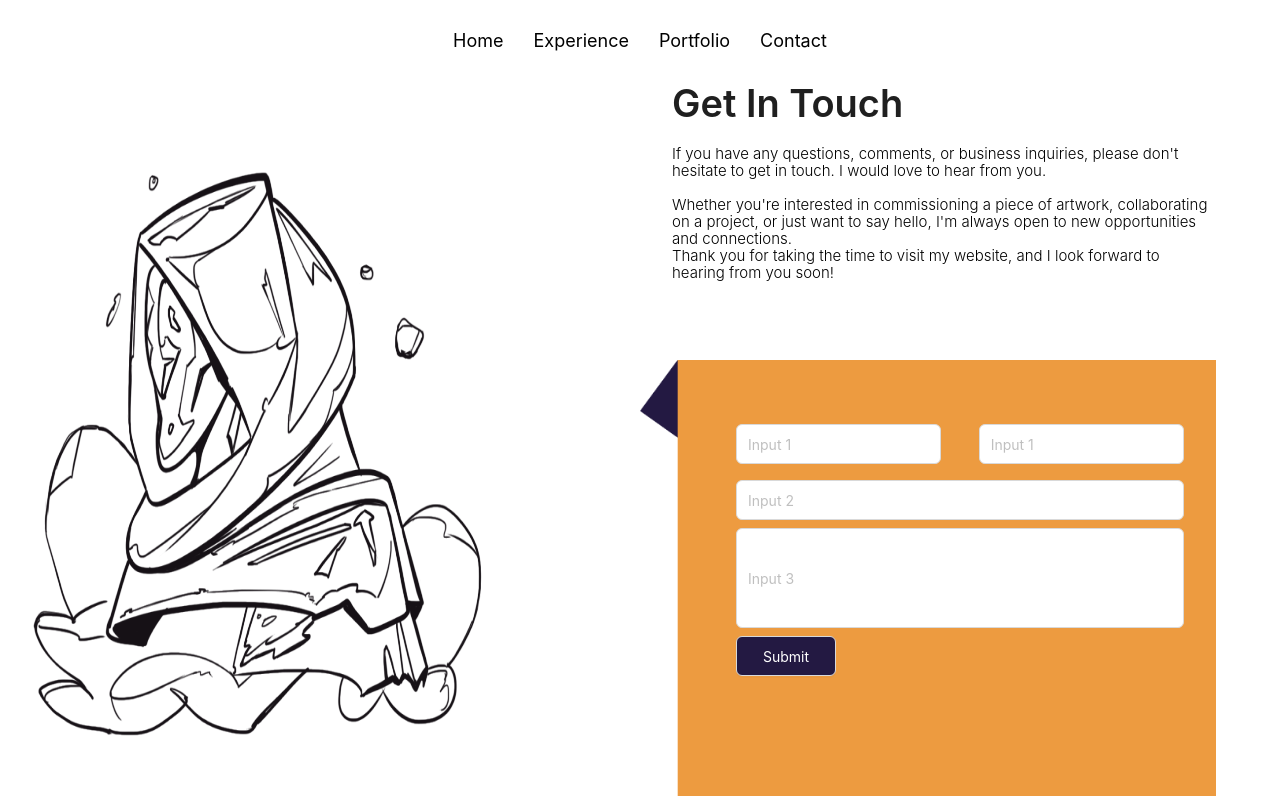
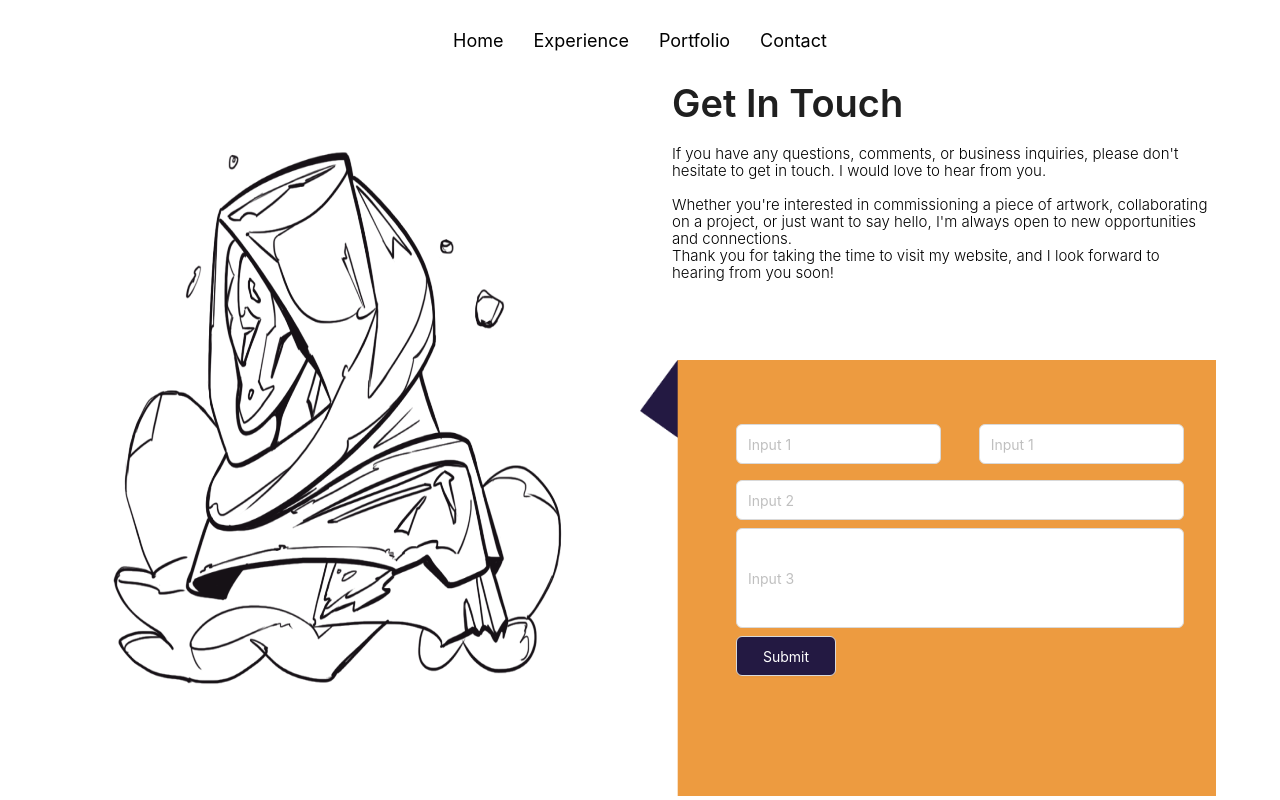
Before and after one commit to saadfarhan124/saad_hassam_web, a Next.js app: page /contact in a window 1280 px wide. Built offline with nearby package versions, Linux system fonts and the light colour scheme.

Commit message:
upadted1

```diff
--- a/src/styles/Contact.module.css
+++ b/src/styles/Contact.module.css
@@ -1,10 +1,10 @@
 
 .container1 {
-    height: 90vh;
+    height: 85vh;
     background-image: url('../../public/assets/images/r5.png') ;
     background-repeat: no-repeat;
     background-size: 100% 100%;
- background-position: top 50px left ;
+ background-position: top 2rem  left 5rem ;
 
   }
   .container2{
@@ -119,8 +119,9 @@
 
 @media (max-width: 768px) {
   .container1 {
-    height: 80vh;
- background-position: center left 5rem;
+    height: 65vh;
+    background-position: top 2rem  left 3rem ;
+
 
   }
   .innercontain input {
```
